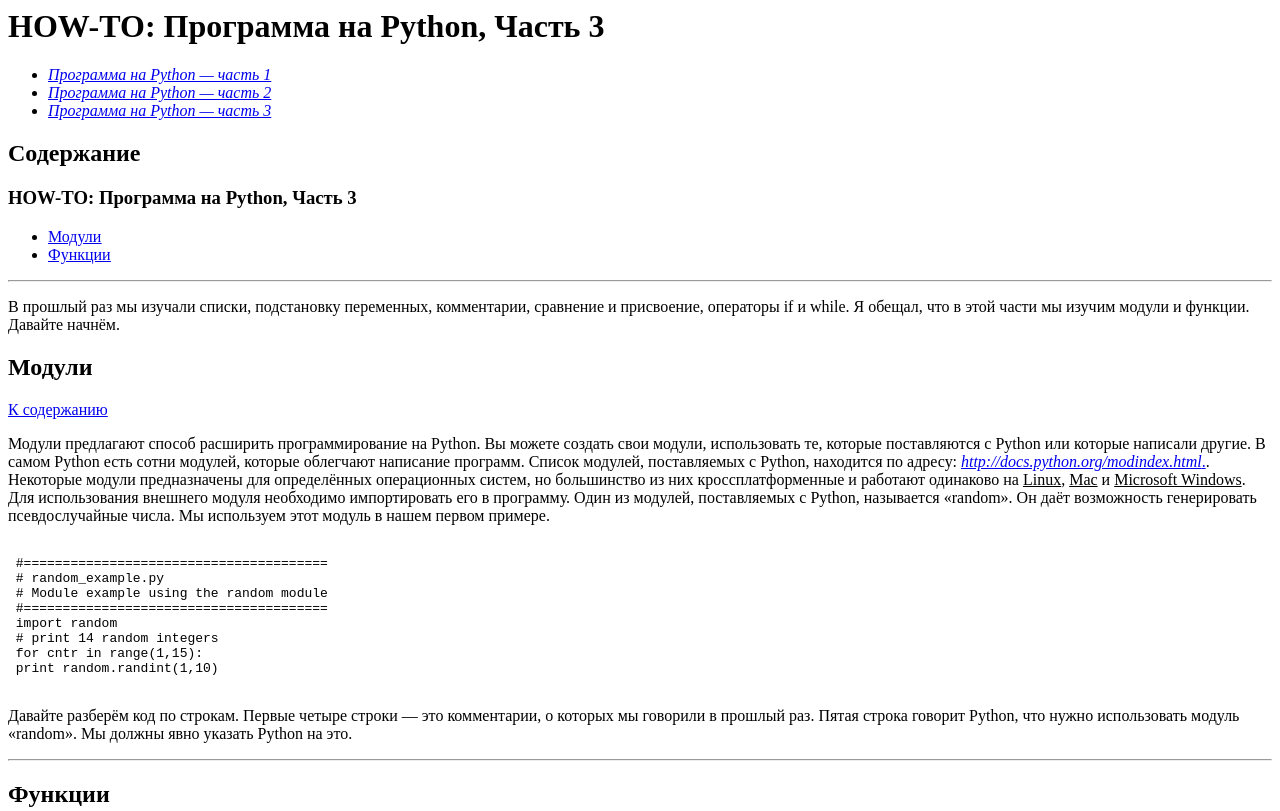
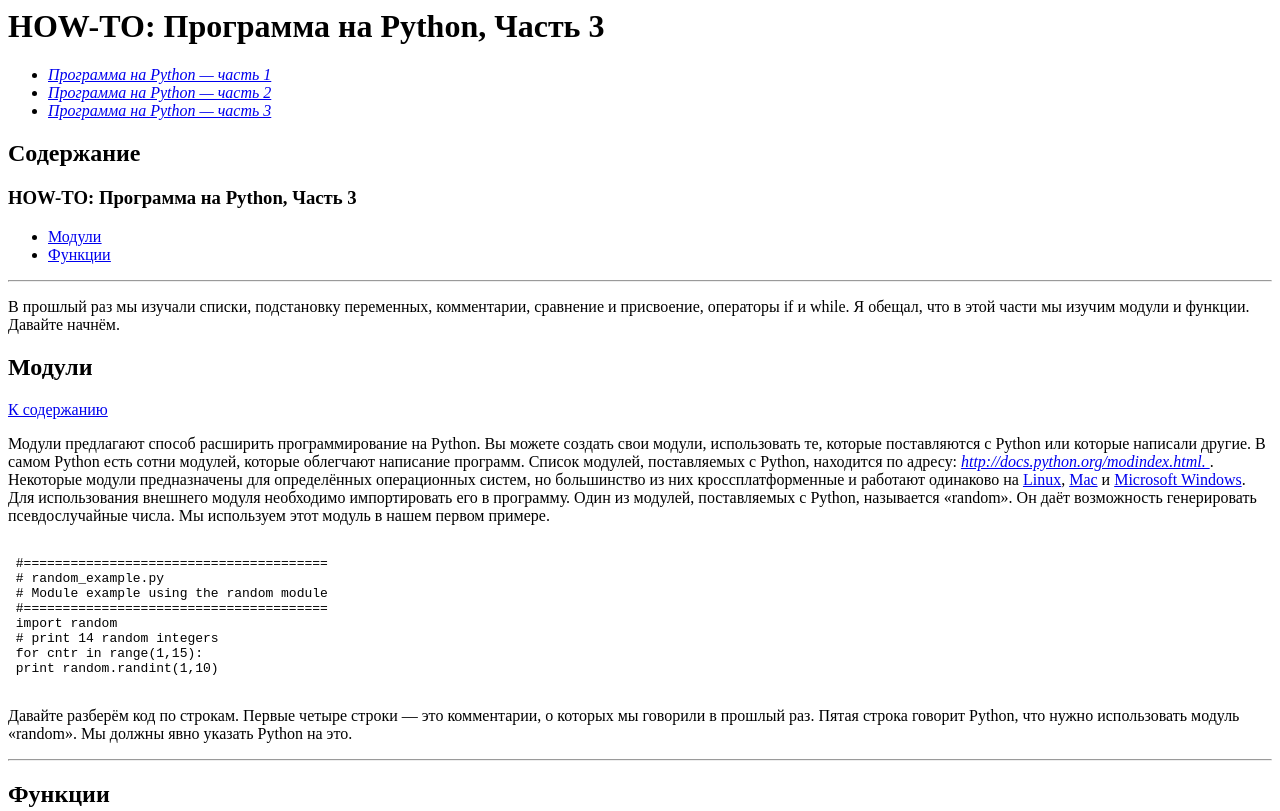
Before and after one commit to igoryuhnevich/igor_yukhnevich, a plain HTML site: page 03_HTML/base/index_3.html in a window 1280 px wide. Shown: the top 811 px of the page. Drawn offline with Linux system fonts and the light colour scheme.

Commit message:
add links

```diff
--- a/03_HTML/base/index_3.html
+++ b/03_HTML/base/index_3.html
@@ -33,12 +33,15 @@
                     свои модули, использовать те, которые поставляются с Python или которые написали
                     другие. В самом Python есть сотни модулей, которые облегчают написание программ.
                     Список модулей, поставляемых с Python, находится по адресу:
-                    <a href="http://docs.python.org/modindex.html"><i>http://docs.python.org/modindex.html</i>.</a>. Некоторые модули предназначены для определённых
+                    <a href="http://docs.python.org/modindex.html"><i> http://docs.python.org/modindex.html.
+                    </i></a>. Некоторые модули предназначены для определённых
                     операционных систем, но большинство из них кроссплатформенные и работают
-                    одинаково на <u>Linux</u>, <u>Mac</u> и <u>Microsoft Windows</u>. Для использования внешнего модуля
-                    необходимо импортировать его в программу. Один из модулей, поставляемых с Python,
-                    называется «random». Он даёт возможность генерировать псевдослучайные числа. Мы
-                    используем этот модуль в нашем первом примере. </p>
+                    одинаково на <a href="https://www.linux.org.ru/" target="_blank">Linux</a>,
+                    <a href="https://www.apple.com/ru/macos/monterey/" target="_blank">Mac</a> и
+                    <a href="https://www.microsoft.com/ru-by/" target="_blank">Microsoft Windows</a>.
+                    Для использования внешнего модуля необходимо импортировать его в программу. Один из модулей,
+                     поставляемых с Python, называется «random». Он даёт возможность генерировать псевдослучайные
+                     числа. Мы используем этот модуль в нашем первом примере. </p>
                   <pre> <code>
  #=======================================
  # random_example.py
```
